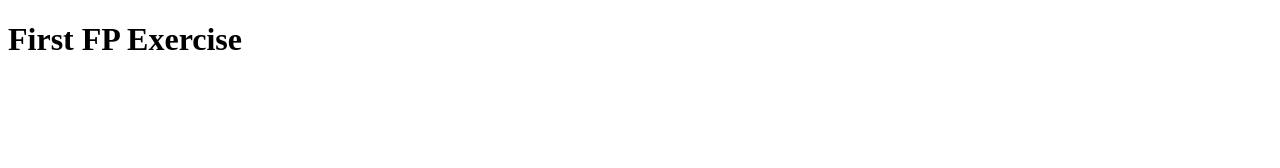
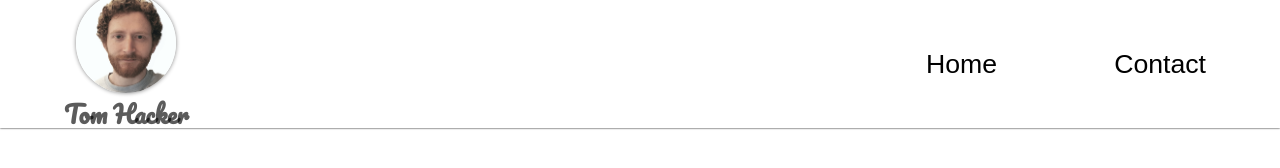
Before and after one commit to TommyHacker/fp-first-exercise, a plain HTML site: page index.html in a window 1280 px wide. Drawn offline with Linux system fonts and the light colour scheme.

Commit message:
started nav

```diff
--- a/index.html
+++ b/index.html
@@ -4,9 +4,27 @@
 		<meta charset="UTF-8" />
 		<meta http-equiv="X-UA-Compatible" content="IE=edge" />
 		<meta name="viewport" content="width=device-width, initial-scale=1.0" />
+		<link rel="stylesheet" href="style.css" />
 		<title>exercise</title>
 	</head>
 	<body>
-        <h1>First FP Exercise</h1>
-    </body>
+		<nav>
+			<div class="logo">
+                		<div class="portrait-container">
+			<img
+				class="portrait"
+				src="./images/TomHacker.jpg"
+				alt="tom hacker"
+			/>
+		</div>
+				<h1>Tom Hacker</h1>
+			</div>
+			<div class="links">
+				<a href="./index.html">Home</a>
+				<a href="./contact.html">Contact</a>
+			</div>
+		</nav>
+
+
+	</body>
 </html>
--- a/style.css
+++ b/style.css
@@ -0,0 +1,64 @@
+@import url('https://fonts.googleapis.com/css2?family=Pacifico&display=swap');
+
+* {
+	margin: 0;
+	padding: 0;
+	box-sizing: border-box;
+	font-family: sans-serif;
+	color: rgba(0, 0, 0, 0.644)
+}
+
+nav {
+	height: 8rem;
+	width: 100vw;
+    box-shadow: 0px 0px 2px black;
+	position: absolute;
+	top: 0;
+	left: 0;
+	display: flex;
+	flex-direction: row;
+	align-items: center;
+	justify-content: space-between;
+	padding: 0 4rem;
+}
+
+.links {
+	width: 300px;
+	font-size: 20pt;
+	display: flex;
+	flex-direction: row;
+	align-items: center;
+	justify-content: space-between;
+}
+
+.links a {
+	padding: 10px;
+	text-transform: capitalize;
+	cursor: pointer;
+	color: black;
+	text-decoration: none;
+}
+
+.links a:hover {
+	color: rgb(123, 123, 211);
+	text-decoration: underline;
+}
+.logo {
+	display: flex;
+	flex-direction: column;
+	align-items: center;
+}
+.logo h1 {
+	font-family: 'Pacifico', cursive;
+}
+.portrait-container {
+	border-radius: 50%;
+	overflow: hidden;
+	height: 100px;
+	width: 100px;
+	box-shadow: 0px 0px 4px grey;
+}
+.portrait {
+	height: 100%;
+	filter: grayscale(0.5);
+}
```
Also changed, not shown: contact.html (added, +13 -0 lines), images/TomHacker.jpg (added), images/tom-hacker-guitar.jpg (added).
